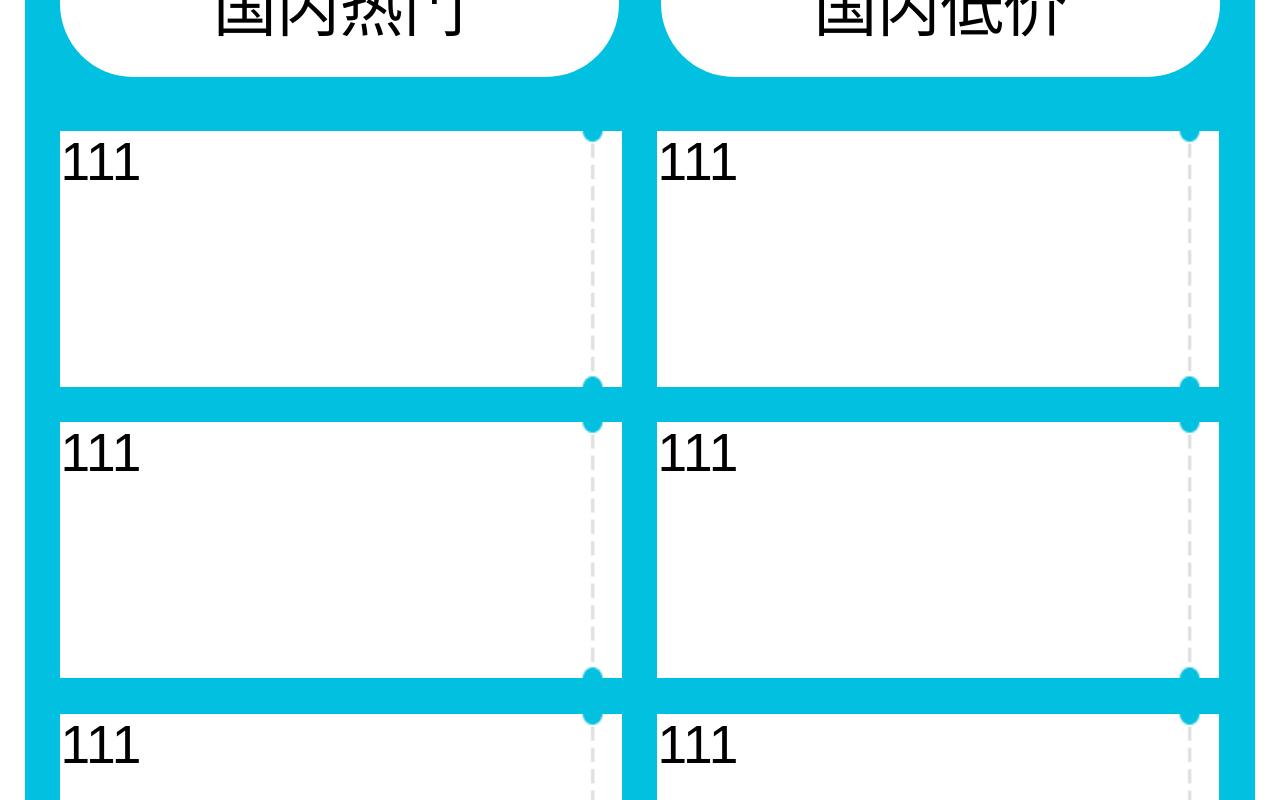
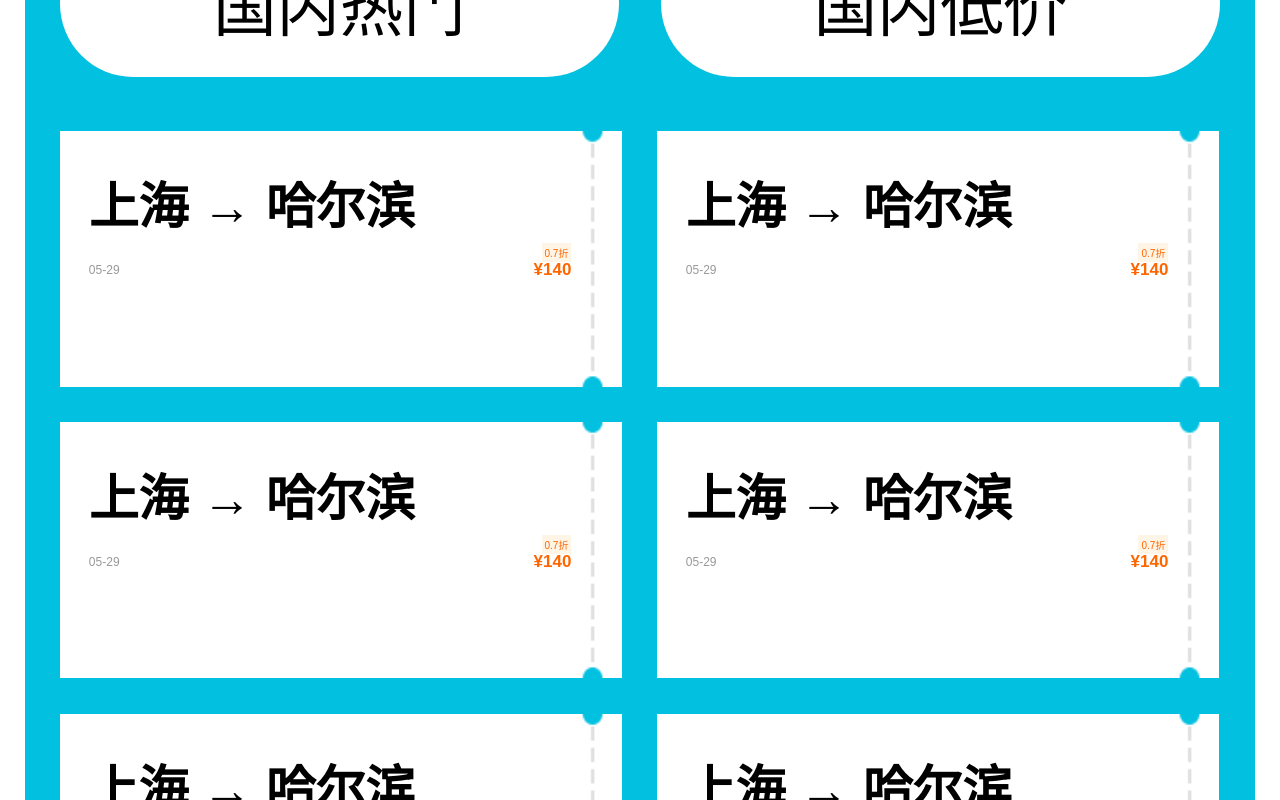
Before and after one commit to githubchx12380/vue-air-phone, a Vue app: page / in a window 1280 px wide. Shown: the part 1840-2640 px from the top of the page. Built offline with nearby package versions, Linux system fonts and the light colour scheme; no server answers.

Commit message:
commend item style success

```diff
--- a/src/components/commend/LowAirItem.vue
+++ b/src/components/commend/LowAirItem.vue
@@ -1,7 +1,14 @@
 <template>
   <div class="low-item">
       <div>
-        111
+        <p class="city-item">上海 → 哈尔滨</p>
+        <p class="discount">
+          <span>0.7折</span>
+        </p>
+        <p class="date-price">
+          <span class="date">05-29</span>
+          <span class="price">¥140</span>
+        </p>
       </div>
   </div>
 </template>
@@ -17,8 +24,42 @@ export default {
   margin: 1.389vw 0;
   width: 48.5%;
   height: 20vw;
-  background-image: url('../../assets/img/low-price-img.png');
+  background-image: url('~@/assets/img/low-price-img.png');
   background-size: 100% 20vw;
   background-repeat: no-repeat;
+  padding: 2.778vw 4vw 2.778vw 2.222vw;
+  >div:nth-child(1) {
+    .city-item{
+      font-weight: 700;
+      font-size: 3.889vw;
+    }
+    .discount{
+      height: 18px;
+      padding: 5px 5px 17px 0;
+      position: relative;
+      span{
+        position: absolute;
+        right: 0px;
+        background-color: #fff5e6;
+        color: #FF6600;
+        padding: 2px 3px;
+        font-size: 10px;
+      }
+    }
+    .date-price{
+      display: flex;
+      justify-content: space-between;
+      align-items: center;
+      .date{
+        font-size: 12px;
+        color: #999;
+      }
+      .price{
+        font-size: 17px;
+        font-weight: 700;
+        color: #FF6600;
+      }
+    }
+  }
 }
 </style>
```
